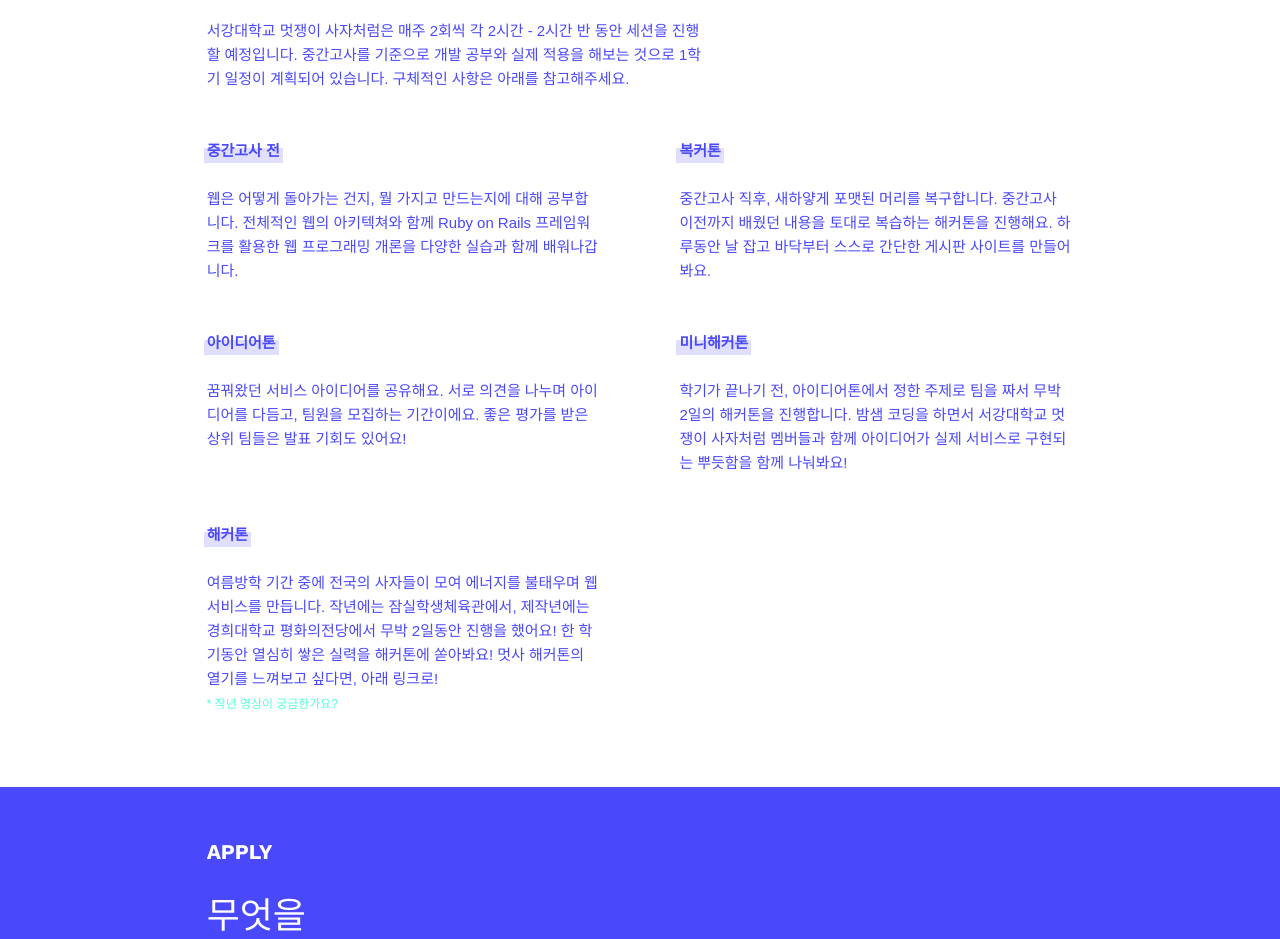
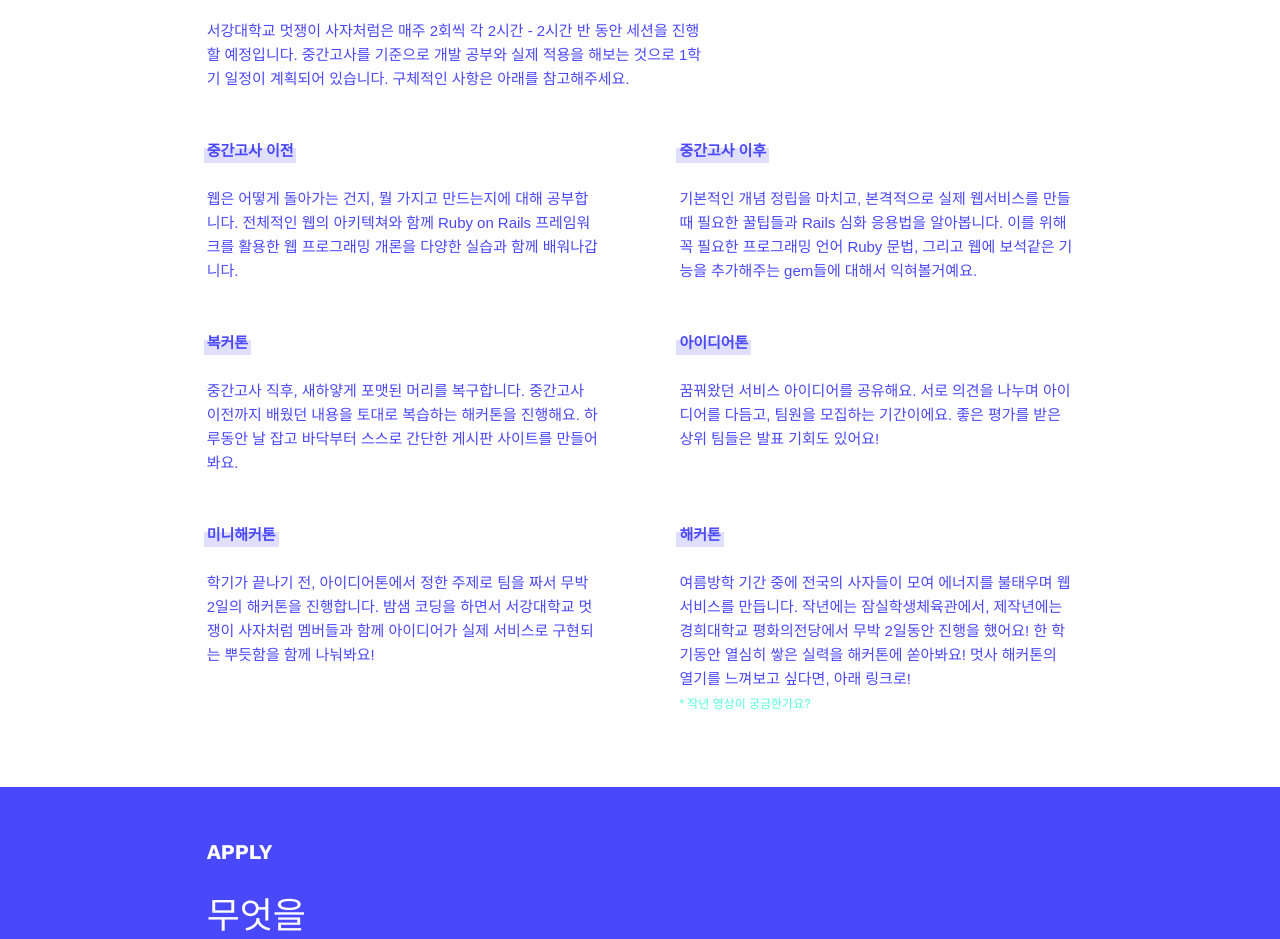
Before and after one commit to LikelionSogang/LikelionSogang.github.io, a website: page index.html in a window 1280 px wide. Shown: the part 2780-3719 px from the top of the page. Drawn offline with nearby package versions, Linux system fonts and the light colour scheme; a web font is replaced by a local one.

Commit message:
add content

```diff
--- a/index.html
+++ b/index.html
@@ -120,8 +120,12 @@
         </header>
         <div class="plan-items">
           <article class="plan-item">
-            <h4 class="highlight-purple">중간고사 전</h4>
+            <h4 class="highlight-purple">중간고사 이전</h4>
             <p class="content">웹은 어떻게 돌아가는 건지, 뭘 가지고 만드는지에 대해 공부합니다. 전체적인 웹의 아키텍쳐와 함께 Ruby on Rails 프레임워크를 활용한 웹 프로그래밍 개론을 다양한 실습과 함께 배워나갑니다.</p>
+          </article>
+          <article class="plan-item">
+            <h4 class="highlight-purple">중간고사 이후</h4>
+            <p class="content">기본적인 개념 정립을 마치고, 본격적으로 실제 웹서비스를 만들 때 필요한 꿀팁들과 Rails 심화 응용법을 알아봅니다. 이를 위해 꼭 필요한 프로그래밍 언어 Ruby 문법, 그리고 웹에 보석같은 기능을 추가해주는 gem들에 대해서 익혀볼거예요.</p>
           </article>
           <article class="plan-item">
             <h4 class="highlight-purple">복커톤</h4>
```
